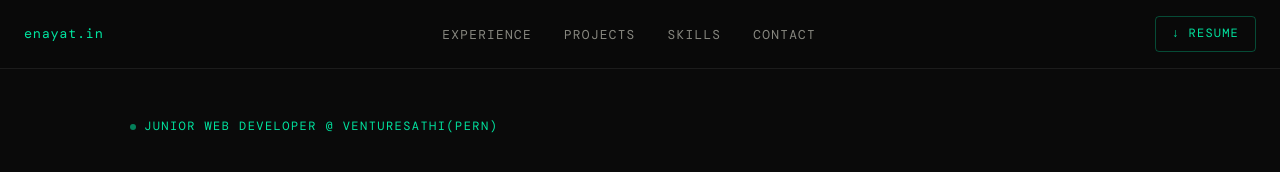
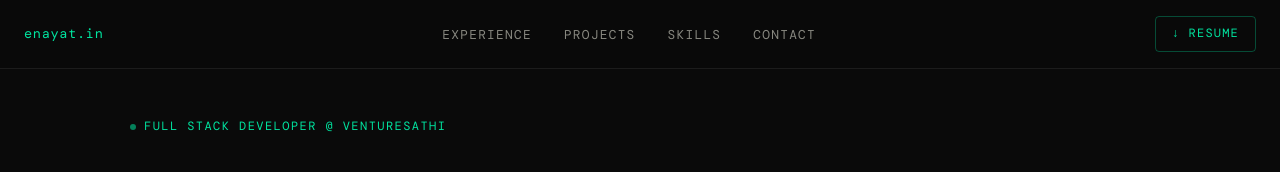
Before and after one commit to enayat-enoo/Portfolio, a React (Vite) app in the folder frontend/: page / in a window 1280 px wide. Shown: the top 172 px of the page. Built offline with nearby package versions, Linux system fonts and the light colour scheme; a web font is replaced by a local one.

Commit message:
fix: header

```diff
--- a/frontend/src/components/ui/Home.tsx
+++ b/frontend/src/components/ui/Home.tsx
@@ -128,7 +128,7 @@ export default function Home() {
               marginBottom: "1.5rem",
             }}
           >
-            Junior Web Developer @ Venturesathi(PERN)
+            Full Stack Developer @ Venturesathi
           </div>
 
           <h1
```
